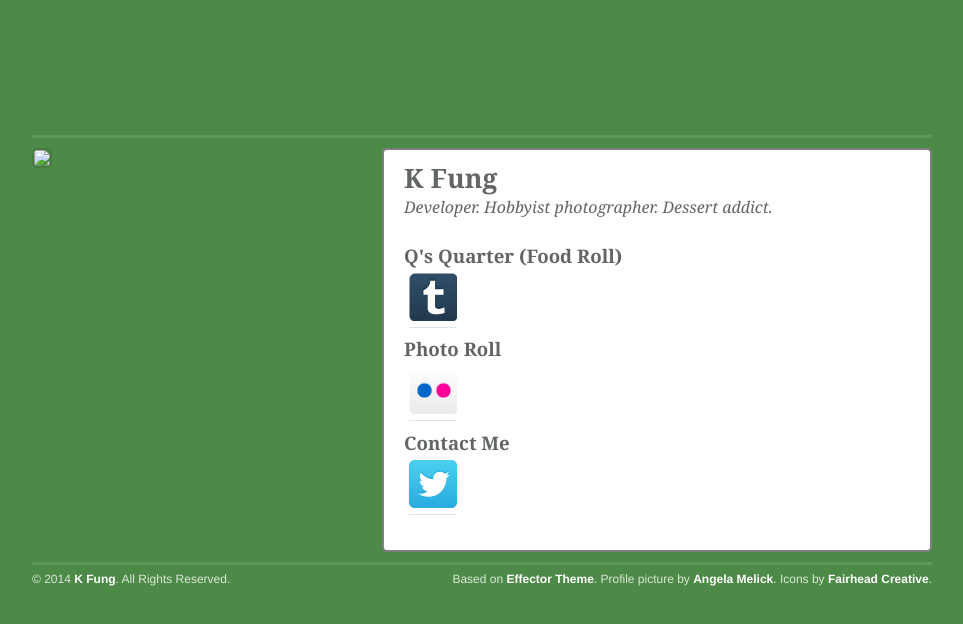
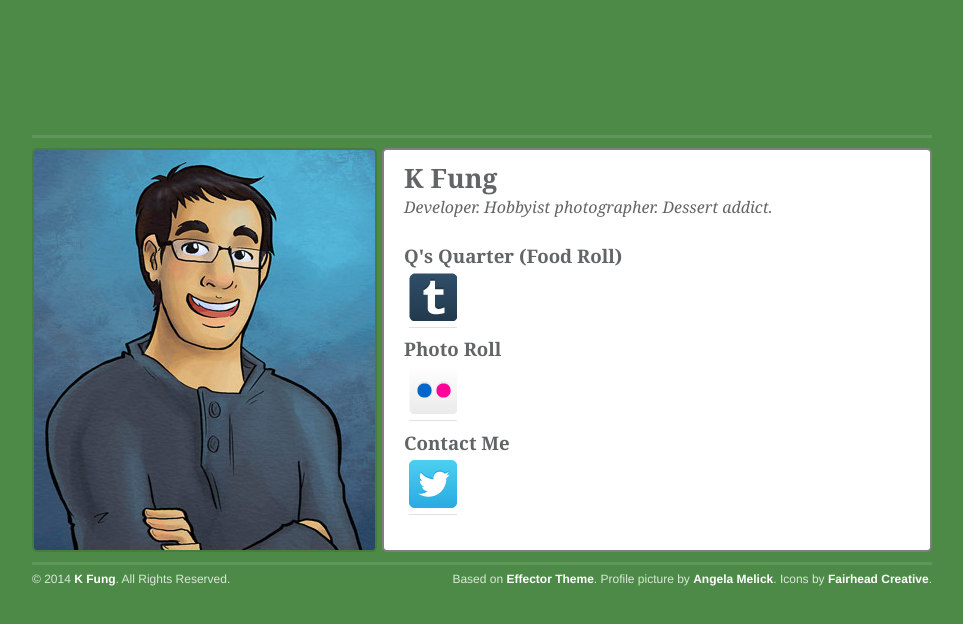
Before and after one commit to qasic/qasic.com, a plain HTML site: page index.html in a window 1280 px wide. Shown: the whole page, without its empty margins (158-1121 px from the left). Drawn offline with Linux system fonts and the light colour scheme.

Commit message:
Avatar image now shown
- Updated .gitignore to block full res picture from being uploaded
Received permission from artist to display avatar without watermark on
image. Optimized image for web.

```diff
--- a/index.html
+++ b/index.html
@@ -110,7 +110,7 @@
 <body>
 	<div id="container">
 	  <div class="ruled-top pad10">
-			<img id="avatar" src="avatar.png"/>
+			<img id="avatar" src="webicons/avatar.jpg"/>
 			<div class="post-panel">
 				<div id="description" class="copy">
 					<h1 id="name">K Fung</h1>
```
Also changed, not shown: webicons/avatar.jpg (added).
